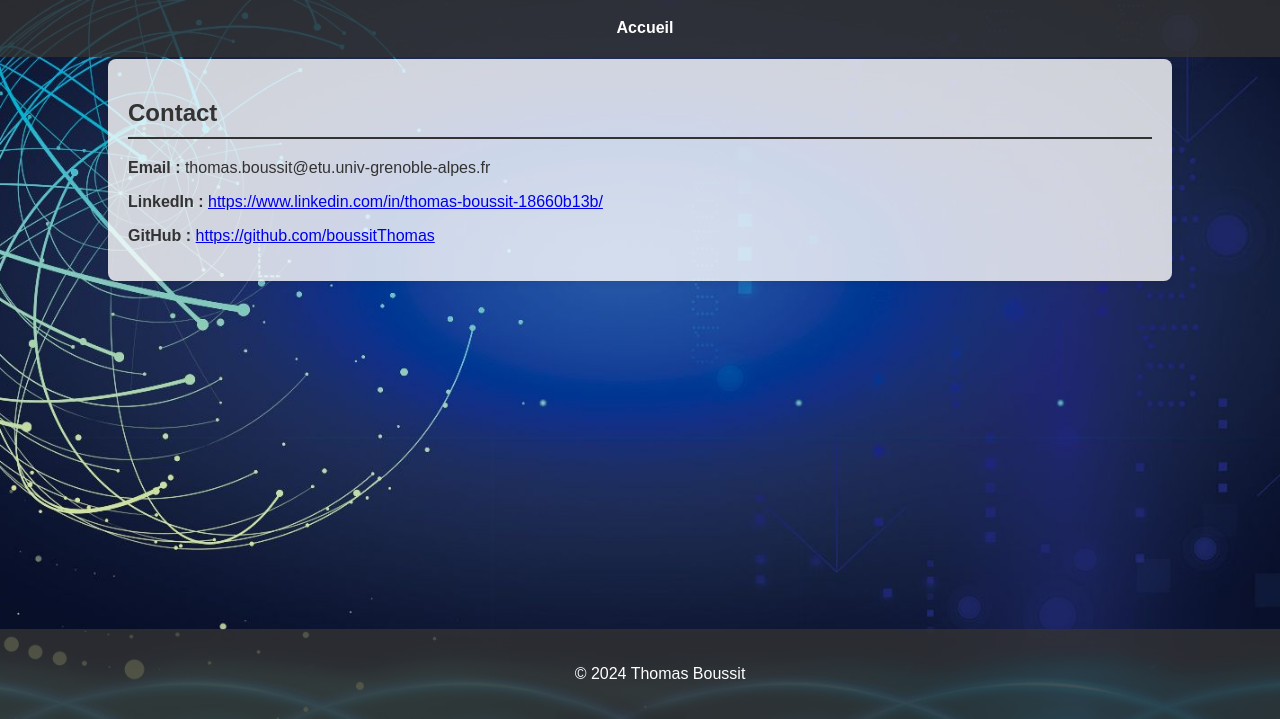
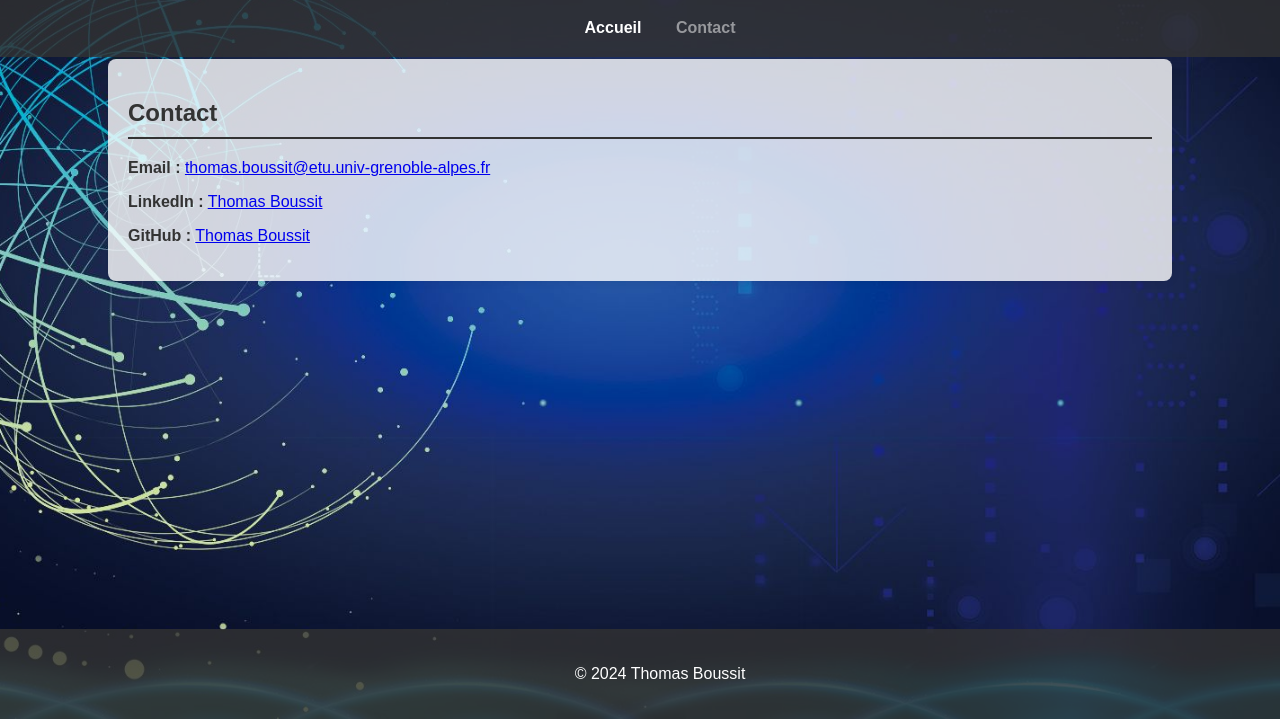
Before and after one commit to OKB43/OKB43.github.io, a plain HTML site: page contact.html in a window 1280 px wide. Shown: the part 81-800 px from the top of the page. Drawn offline with Linux system fonts and the light colour scheme.

Commit message:
Grisement navigation contact.html

```diff
--- a/contact.html
+++ b/contact.html
@@ -21,9 +21,15 @@
 <main>
     <section id="contact">
         <h2>Contact</h2>
-        <p><strong>Email :</strong> thomas.boussit@etu.univ-grenoble-alpes.fr</p>
-        <p><strong>LinkedIn :</strong> <a href="#">https://www.linkedin.com/in/thomas-boussit-18660b13b/</a></p>
-        <p><strong>GitHub :</strong> <a href="#">https://github.com/boussitThomas</a></p>
+        <p><strong>Email :</strong>
+            <a href="mailto:thomas.boussit@etu.univ-grenoble-alpes.fr">thomas.boussit@etu.univ-grenoble-alpes.fr</a>
+        </p>
+        <p><strong>LinkedIn :</strong>
+            <a href="https://www.linkedin.com/in/thomas-boussit-18660b13b/" target="_blank">Thomas Boussit</a>
+        </p>
+        <p><strong>GitHub :</strong>
+            <a href="https://github.com/boussitThomas" target="_blank">Thomas Boussit</a>
+        </p>
     </section>
 </main>
 
@@ -34,10 +40,15 @@
 <script>
     document.addEventListener('DOMContentLoaded', function() {
         var currentPage = window.location.pathname.split('/').pop();
+        var homeLink = document.getElementById('home-link');
+        var contactLink = document.getElementById('contact-link');
+
         if (currentPage === '' || currentPage === 'index.html' || currentPage === 'thomas.github.io') {
-            document.getElementById('home-link').style.display = 'none';
+            homeLink.style.pointerEvents = 'none';
+            homeLink.style.opacity = '0.5';
         } else if (currentPage === 'contact.html') {
-            document.getElementById('contact-link').style.display = 'none';
+            contactLink.style.pointerEvents = 'none';
+            contactLink.style.opacity = '0.5';
         }
     });
 </script>
```
